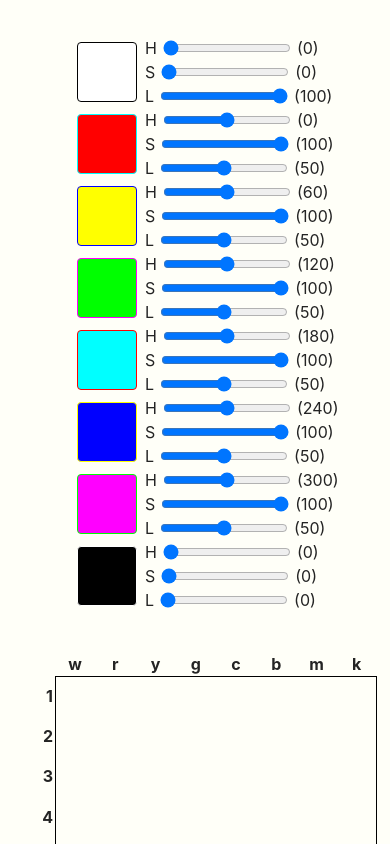
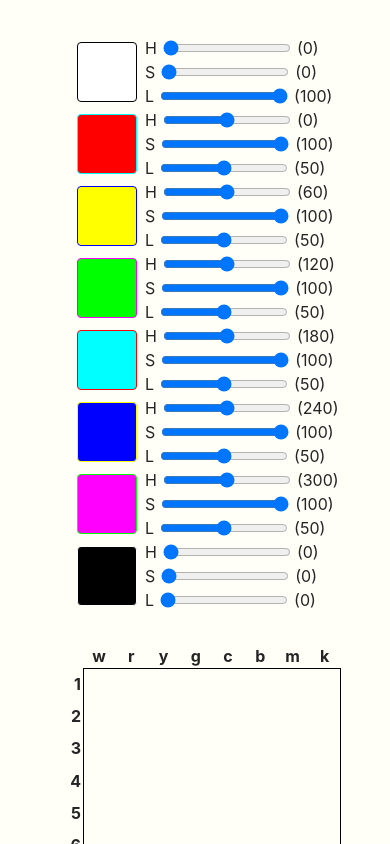
Before and after one commit to AxielWain/PaletteMaker, a React (Vite) app: page / in a window 390 px wide. Shown: the top 844 px of the page. Built offline with nearby package versions, Linux system fonts and the light colour scheme.

Commit message:
Resized palette grid for mobile view (#19)

```diff
--- a/src/Components/GridHeader/styles.css
+++ b/src/Components/GridHeader/styles.css
@@ -8,3 +8,10 @@
   height: 40px;
   width: 40px;
 }
+
+@media (max-width: 644px) {
+  .grid-header > .title {
+    height: 32px;
+    width: 32px;
+  }
+}
--- a/src/Components/PaletteGrid/styles.css
+++ b/src/Components/PaletteGrid/styles.css
@@ -12,3 +12,10 @@
   border-width: 1px;
   border-style: solid;
 }
+
+@media (max-width: 644px) {
+  .palette-grid > .color-preview {
+    height: 32px;
+    width: 32px;
+  }
+}
```
